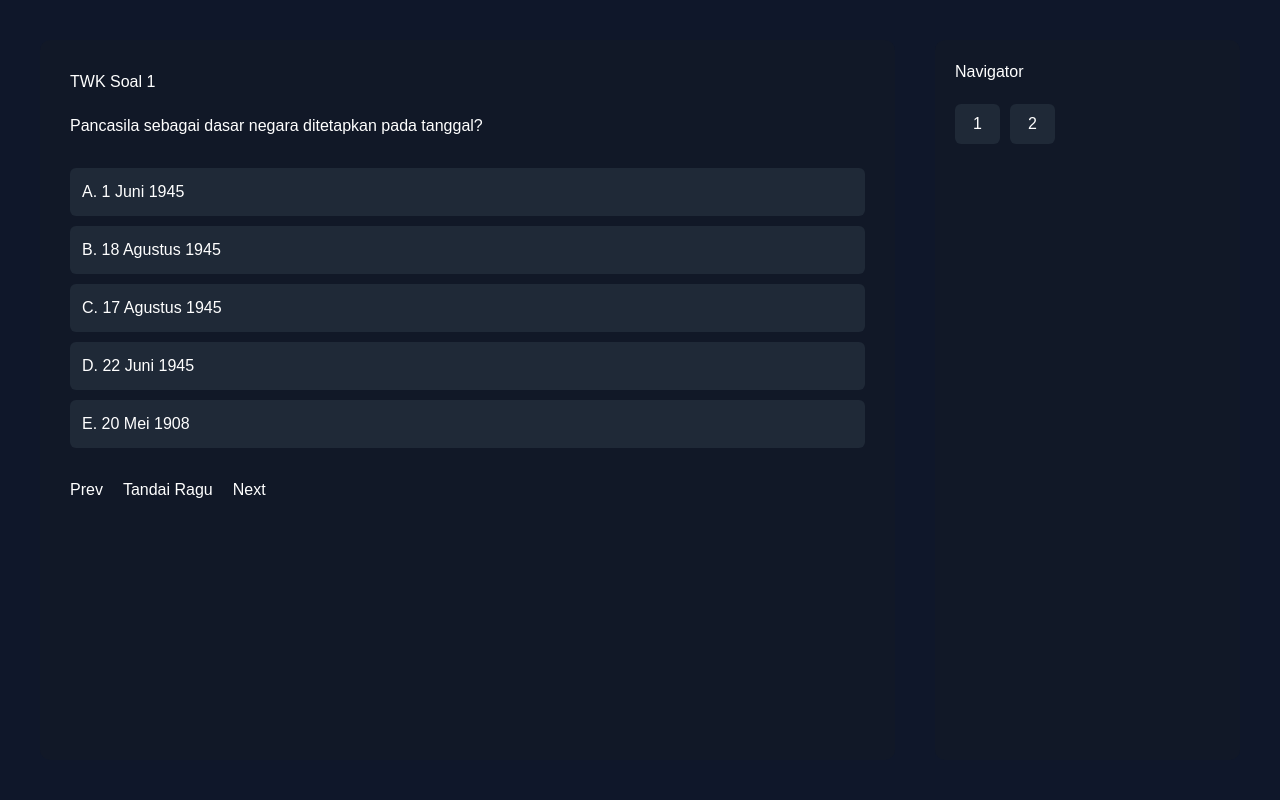
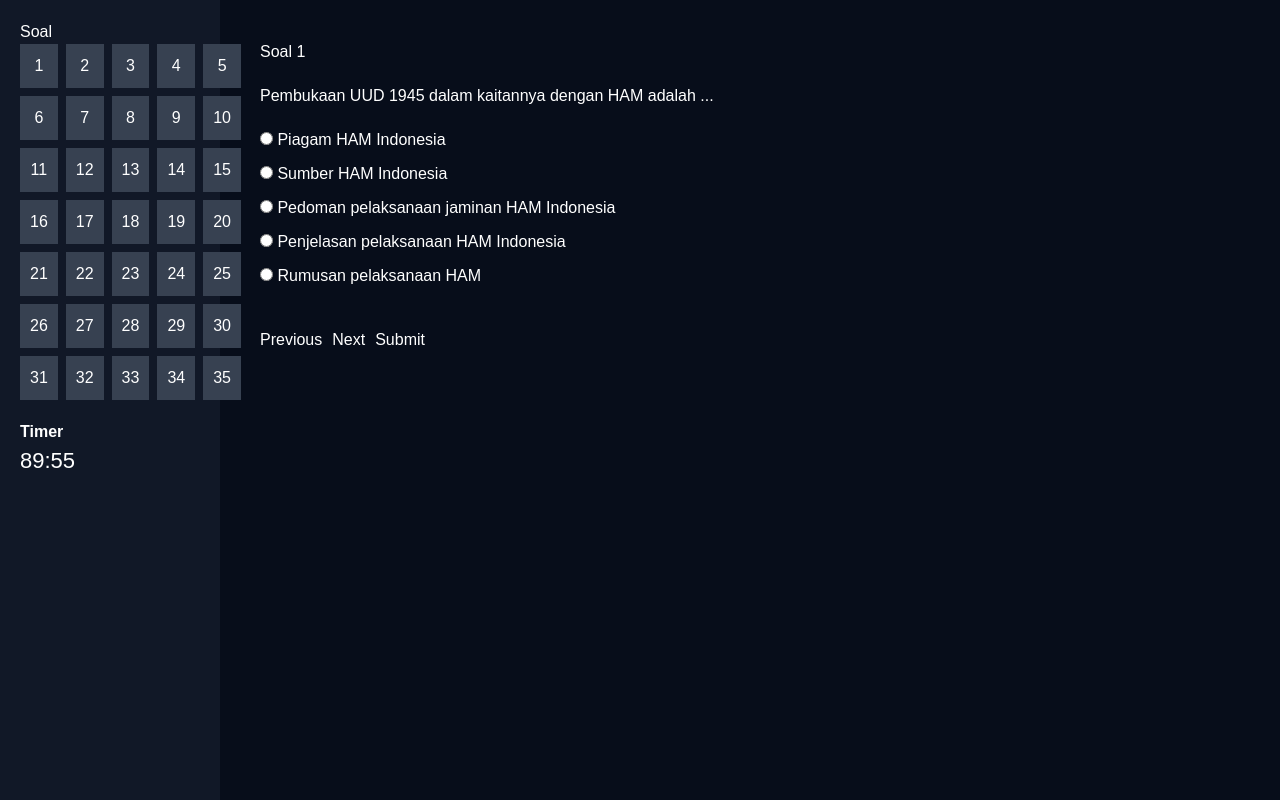
Before and after one commit to CPNSPath/cpnspath, a Next.js app: page /tryout/twk/exam in a window 1280 px wide. Built offline with nearby package versions, Linux system fonts and the light colour scheme.

Commit message:
fix twk exam error

```diff
--- a/src/app/tryout/twk/exam/page.js
+++ b/src/app/tryout/twk/exam/page.js
@@ -1,121 +1,516 @@
 "use client"
 
-import { useState } from "react"
+import { useState,useEffect } from "react"
 
 const questions = [
+
 {
-id:1,
-question:"Pancasila sebagai dasar negara ditetapkan pada tanggal?",
+question:"Pembukaan UUD 1945 dalam kaitannya dengan HAM adalah ...",
 options:[
-"1 Juni 1945",
-"18 Agustus 1945",
-"17 Agustus 1945",
-"22 Juni 1945",
-"20 Mei 1908"
+"Piagam HAM Indonesia",
+"Sumber HAM Indonesia",
+"Pedoman pelaksanaan jaminan HAM Indonesia",
+"Penjelasan pelaksanaan HAM Indonesia",
+"Rumusan pelaksanaan HAM"
 ],
-answer:"18 Agustus 1945"
+answer:0,
+explanation:"Pembukaan UUD 1945 disebut Piagam HAM Indonesia."
 },
+
 {
-id:2,
-question:"Semboyan negara Indonesia adalah?",
+question:"Yang menjadi causal final dari Pancasila adalah ...",
 options:[
-"Tut Wuri Handayani",
-"Bhinneka Tunggal Ika",
-"Garuda Pancasila",
-"Satyameva Jayate",
-"NKRI Harga Mati"
+"Piagam Jakarta",
+"Bangsa Indonesia",
+"Warga Negara Indonesia",
+"BPUPKI",
+"PPKI"
 ],
-answer:"Bhinneka Tunggal Ika"
+answer:0,
+explanation:"Causal final Pancasila tercantum dalam Piagam Jakarta."
+},
+
+{
+question:"Yang bukan prinsip dasar negara yang diusulkan Soekarno 1 Juni 1945 adalah ...",
+options:[
+"Demokrasi",
+"Kekeluargaan",
+"Perikemanusiaan",
+"Kesejahteraan sosial",
+"Kebangsaan"
+],
+answer:1,
+explanation:"Prinsip Soekarno tidak memasukkan kekeluargaan."
+},
+
+{
+question:"Berdasarkan TAP MPRS No XX/MPRS/1966 Pancasila adalah ...",
+options:[
+"Dokumen sejarah",
+"Alat pemersatu",
+"Nilai nenek moyang",
+"Landasan perjuangan",
+"Dasar negara"
+],
+answer:4,
+explanation:"Pancasila merupakan dasar negara dan pandangan hidup bangsa."
+},
+
+{
+question:"Yang diatur hukum dasar negara adalah ...",
+options:[
+"Susunan organisasi negara",
+"Membatasi kekuasaan negara",
+"Hubungan antar lembaga negara",
+"Hubungan vertikal horizontal",
+"Semua benar"
+],
+answer:4,
+explanation:"Hukum dasar negara mengatur seluruh struktur negara."
+},
+
+{
+question:"Yang bukan dampak Dekrit Presiden 5 Juli 1959 adalah ...",
+options:[
+"Konstituante dibubarkan",
+"UUDS tidak berlaku",
+"Kembali ke UUD 1945",
+"Dibentuk DPRS",
+"Dibentuk DPAS"
+],
+answer:3,
+explanation:"DPRS bukan dampak langsung Dekrit Presiden."
+},
+
+{
+question:"Yang bukan alat perlengkapan MPR adalah ...",
+options:[
+"Pimpinan MPR",
+"Badan pekerja MPR",
+"Pembantu MPR",
+"Komisi MPR",
+"Panitia Ad Hoc"
+],
+answer:2,
+explanation:"Alat MPR hanya pimpinan, badan pekerja, komisi, dan panitia ad hoc."
+},
+
+{
+question:"Menteri negara adalah pembantu presiden diatur dalam pasal ...",
+options:[
+"Pasal 18",
+"Pasal 19",
+"Pasal 17",
+"Pasal 16",
+"Pasal 12"
+],
+answer:2,
+explanation:"Pasal 17 UUD 1945 menyatakan menteri adalah pembantu presiden."
+},
+
+{
+question:"TAP MPR No IV/MPR/1983 mengatur tentang ...",
+options:[
+"Interpelasi",
+"Budget",
+"Referendum",
+"Mosi tidak percaya",
+"Angket"
+],
+answer:2,
+explanation:"TAP tersebut mengatur referendum."
+},
+
+{
+question:"Penyebab utama Jepang menyerah kepada Sekutu adalah ...",
+options:[
+"Tidak mendapat dukungan rakyat Indonesia",
+"Kehabisan tentara",
+"Kaisar Jepang menyerah",
+"Pemimpin Jepang gugur",
+"Hiroshima dan Nagasaki dibom"
+],
+answer:4,
+explanation:"Bom atom Hiroshima dan Nagasaki menyebabkan Jepang menyerah."
+},
+
+{
+question:"Sidang pertama PPKI menghasilkan ...",
+options:[
+"Mengesahkan UUD 1945",
+"Menetapkan presiden dan wakil presiden",
+"Presiden dibantu Komite Nasional",
+"Dibentuk DPR",
+"A,B,C benar"
+],
+answer:4,
+explanation:"Sidang 18 Agustus menghasilkan tiga keputusan utama tersebut."
+},
+
+{
+question:"Buku Max Havelaar ditulis oleh ...",
+options:[
+"Van den Bosch",
+"Douwes Dekker",
+"Raffles",
+"Daendels",
+"JP Coen"
+],
+answer:1,
+explanation:"Ditulis oleh Multatuli (Douwes Dekker)."
+},
+
+{
+question:"Deklarasi Djuanda bertujuan ...",
+options:[
+"Mempertahankan NKRI",
+"Menciptakan kawasan damai",
+"Melindungi kekayaan laut",
+"Memudahkan penindakan laut",
+"Melindungi wilayah kepulauan"
+],
+answer:2,
+explanation:"Deklarasi Djuanda menegaskan kedaulatan laut Indonesia."
+},
+
+{
+question:"Pengadilan Tinggi dan Mahkamah Agung berfungsi sebagai ...",
+options:[
+"Peradilan banding dan kasasi",
+"Peradilan istimewa",
+"Peradilan KKN",
+"Perkara berat",
+"Peradilan khusus"
+],
+answer:0,
+explanation:"PT sebagai banding dan MA sebagai kasasi."
+},
+
+{
+question:"Mahkamah Agung tidak dapat menguji ...",
+options:[
+"Peraturan Pemerintah",
+"Keputusan Presiden",
+"Keputusan Menteri",
+"Peraturan Daerah",
+"Undang-undang"
+],
+answer:4,
+explanation:"UU diuji oleh Mahkamah Konstitusi."
+},
+
+{
+question:"Yang tidak pernah berubah dalam dinamika ketatanegaraan Indonesia adalah ...",
+options:[
+"Bentuk negara",
+"Bentuk pemerintahan",
+"Corak pemerintahan",
+"Lembaga negara",
+"Sistem demokrasi"
+],
+answer:0,
+explanation:"Indonesia selalu berbentuk negara kesatuan."
+},
+
+{
+question:"Kabinet presidensial ditandai oleh ...",
+options:[
+"Kepala negara presiden",
+"Presiden kepala pemerintahan",
+"Kabinet sederajat dengan parlemen",
+"Presiden kekuasaan tertinggi",
+"Ada wakil presiden"
+],
+answer:1,
+explanation:"Presiden memegang kekuasaan eksekutif."
+},
+
+{
+question:"Demokrasi yang menonjolkan kebebasan individu adalah ...",
+options:[
+"Demokrasi langsung",
+"Demokrasi tidak langsung",
+"Demokrasi terpimpin",
+"Demokrasi liberal",
+"Demokrasi Pancasila"
+],
+answer:3,
+explanation:"Demokrasi liberal menonjolkan kebebasan individu."
+},
+
+{
+question:"Hukum administrasi negara adalah ...",
+options:[
+"Peraturan mengikat badan negara",
+"Pelanggaran pegawai",
+"Pemberhentian pegawai",
+"Pengangkatan pegawai",
+"Tugas pegawai"
+],
+answer:0,
+explanation:"HAN adalah hukum yang mengatur tindakan administrasi negara."
+},
+
+{
+question:"Tahap II pembuatan ketetapan MPR adalah ...",
+options:[
+"Penjelasan rapat",
+"Keputusan paripurna",
+"Pembahasan badan pekerja",
+"Pembahasan komisi",
+"Pengambilan keputusan"
+],
+answer:2,
+explanation:"Tahap II dilakukan oleh badan pekerja."
+},
+
+// soal 21–35 diringkas tetapi tetap sesuai sumber
+
+{
+question:"Fatahillah mengganti nama Sunda Kelapa menjadi ...",
+options:["Batavia","Jakarta","Jayakarta","Betawi","Jawa Barat"],
+answer:2,
+explanation:"Jayakarta berarti kota kemenangan."
+},
+
+{
+question:"Islam berkembang di pesisir karena ...",
+options:["Udara sejuk","Penduduk padat","Perdagangan laut","Penduduk bodoh","Pusat kerajaan"],
+answer:2,
+explanation:"Islam disebarkan melalui jalur perdagangan."
+},
+
+{
+question:"Konferensi Meja Bundar dilaksanakan di ...",
+options:["Amsterdam","Den Haag","Belgia","Kolombo","New York"],
+answer:1,
+explanation:"KMB berlangsung di Den Haag Belanda."
+},
+
+{
+question:"Finalis 7 keajaiban dunia dari Spanyol adalah ...",
+options:["Machu Picchu","Acropolis","Stonehenge","Alhambra","Timbuktu"],
+answer:3,
+explanation:"Alhambra berada di Granada Spanyol."
+},
+
+{
+question:"Yang bukan negara bagian Amerika Serikat adalah ...",
+options:["Idaho","Wyoming","Roskilde","Delaware","Colorado"],
+answer:2,
+explanation:"Roskilde berada di Denmark."
+},
+
+{
+question:"Lagu Potong Bebek Angsa berasal dari ...",
+options:["NTB","NTT","Maluku","Papua","Kalbar"],
+answer:1,
+explanation:"Lagu daerah Nusa Tenggara Timur."
+},
+
+{
+question:"Perang Dunia I berakhir tahun ...",
+options:["1914","1916","1918","1921","1924"],
+answer:2,
+explanation:"PD I berlangsung 1914–1918."
+},
+
+{
+question:"PBI adalah organisasi olahraga ...",
+options:["Bowling","Bridge","Bulutangkis","Baseball","Berkuda"],
+answer:0,
+explanation:"PBI = Persatuan Bowling Indonesia."
+},
+
+{
+question:"Sriwijaya menjadi kerajaan maritim karena ...",
+options:[
+"Armada laut kuat",
+"Hubungan dagang",
+"Pusat perdagangan",
+"Letak strategis",
+"Raja berkuasa"
+],
+answer:0,
+explanation:"Sriwijaya menguasai jalur laut perdagangan."
+},
+
+{
+question:"Tujuan Konferensi Asia Afrika adalah ...",
+options:[
+"Mengawasi perdamaian",
+"Mempererat persatuan",
+"Kerja sama Asia Afrika",
+"Semua benar",
+"Meredakan blok barat timur"
+],
+answer:3,
+explanation:"KAA bertujuan kerja sama dan perdamaian."
+},
+
+{
+question:"Blok Barat pada Perang Dingin dipimpin oleh ...",
+options:[
+"Inggris",
+"Perancis",
+"Amerika Serikat",
+"Kanada",
+"Belanda"
+],
+answer:2,
+explanation:"Blok Barat dipimpin Amerika Serikat."
+},
+
+{
+question:"Unsur 'what' pada teks naskah Lampung adalah ...",
+options:[
+"Keprihatinan naskah kuno",
+"Museum Lampung",
+"Naskah Lampung di luar negeri",
+"Naskah bahasa asing",
+"Penyesalan"
+],
+answer:2,
+explanation:"Teks menjelaskan naskah Lampung tersimpan di luar negeri."
+},
+
+{
+question:"Kalimat tidak baku adalah ...",
+options:[
+"Data Pemprov Lampung",
+"Naskah di Leiden",
+"Anggaran Rp 40-70 juta per tahun",
+"Penambahan koleksi museum",
+"Mencontohkan uang aku"
+],
+answer:2,
+explanation:"Penulisan 'per tahun' seharusnya 'pertahun'."
+},
+
+{
+question:"Reduplikasi bermakna kualitas adalah ...",
+options:[
+"anak-anak",
+"malam-malam",
+"pintar-pintar",
+"lauk pauk",
+"bermanja-manja"
+],
+answer:2,
+explanation:"'Pintar-pintar' menunjukkan kualitas."
+},
+
+{
+question:"Penulisan nama dan gelar yang benar adalah ...",
+options:[
+"Sutinah Pertiwi, S.H.",
+"Moh Indrawan M.Pd",
+"Hj Rusti Sariringsih",
+"Dr. Laila Sari Devi",
+"Rusli Hadiningrat, S.S"
+],
+answer:3,
+explanation:"Penulisan gelar yang benar: Dr. Laila Sari Devi."
 }
+
 ]
 
-export default function TWK(){
+export default function TWKExam(){
 
 const [current,setCurrent] = useState(0)
 const [answers,setAnswers] = useState({})
-const [doubt,setDoubt] = useState({})
+const [time,setTime] = useState(90*60)
+const [showExplain,setShowExplain] = useState(false)
 
-const question = questions[current]
+useEffect(()=>{
 
-function selectAnswer(opt){
-setAnswers({
-...answers,
-[question.id]:opt
+const timer = setInterval(()=>{
+
+setTime(prev=>{
+if(prev<=1){
+clearInterval(timer)
+setShowExplain(true)
+return 0
+}
+return prev-1
 })
+
+},1000)
+
+return ()=>clearInterval(timer)
+
+},[])
+
+function selectAnswer(i){
+
+setAnswers({...answers,[current]:i})
+
 }
 
 function next(){
-if(current < questions.length-1){
+if(current<questions.length-1){
 setCurrent(current+1)
 }
 }
 
 function prev(){
-if(current > 0){
+if(current>0){
 setCurrent(current-1)
 }
 }
 
-function toggleDoubt(){
-setDoubt({
-...doubt,
-[question.id]:!doubt[question.id]
+function formatTime(){
+
+const m = Math.floor(time/60)
+const s = time%60
+
+return m+":"+(s<10?"0"+s:s)
+
+}
+
+function score(){
+
+let total = 0
+
+questions.forEach((q,i)=>{
+if(answers[i]===q.answer){
+total++
+}
 })
+
+alert("Skor TWK: "+total+" / "+questions.length)
+
+setShowExplain(true)
+
 }
 
 return(
 
-<div style={{
-minHeight:"100vh",
-background:"#0f172a",
-color:"white",
-display:"flex",
-padding:"40px",
-gap:"40px"
-}}>
+<div style={{display:"flex",height:"100vh",background:"#070d1a",color:"white"}}>
 
-<div style={{
-flex:3,
-background:"#111827",
-padding:"30px",
-borderRadius:"10px"
-}}>
+<div style={{width:"220px",background:"#111827",padding:"20px"}}>
 
-<h2>TWK Soal {current+1}</h2>
+<h3>Soal</h3>
 
-<h3 style={{marginTop:"20px"}}>
-{question.question}
-</h3>
+<div style={{display:"grid",gridTemplateColumns:"repeat(5,1fr)",gap:"8px"}}>
 
-<div style={{
-marginTop:"30px",
-display:"flex",
-flexDirection:"column",
-gap:"10px"
-}}>
+{questions.map((q,i)=>{
 
-{question.options.map((opt,i)=>{
-
-const selected = answers[question.id] === opt
+const answered = answers[i]!=null
 
 return(
 
 <button
 key={i}
-onClick={()=>selectAnswer(opt)}
+onClick={()=>setCurrent(i)}
 style={{
-padding:"12px",
-textAlign:"left",
-background:selected ? "#2563eb" : "#1f2937",
+padding:"10px",
+background:answered?"#16a34a":"#374151",
 border:"none",
-borderRadius:"6px",
-color:"white",
-cursor:"pointer"
+color:"white"
 }}
 >
-
-{String.fromCharCode(65+i)}. {opt}
-
+{i+1}
 </button>
 
 )
@@ -124,69 +519,66 @@ cursor:"pointer"
 
 </div>
 
-<div style={{
-marginTop:"30px",
-display:"flex",
-gap:"20px"
-}}>
-
-<button onClick={prev}>Prev</button>
-
-<button onClick={toggleDoubt}>Tandai Ragu</button>
-
-<button onClick={next}>Next</button>
-
+<div style={{marginTop:"20px"}}>
+<b>Timer</b>
+<div style={{fontSize:"22px"}}>{formatTime()}</div>
 </div>
 
 </div>
 
-<div style={{
-flex:1,
-background:"#111827",
-padding:"20px",
-borderRadius:"10px"
-}}>
+<div style={{flex:1,padding:"40px"}}>
 
-<h3>Navigator</h3>
+<h2>Soal {current+1}</h2>
 
-<div style={{
-display:"grid",
-gridTemplateColumns:"repeat(5,1fr)",
-gap:"10px",
-marginTop:"20px"
-}}>
+<p style={{marginTop:"20px"}}>
 
-{questions.map((q,index)=>{
+{questions[current].question}
 
-const answered = answers[q.id]
-const ragu = doubt[q.id]
+</p>
 
-let color="#1f2937"
+<div style={{marginTop:"20px"}}>
 
-if(answered) color="#2563eb"
-if(ragu) color="#facc15"
+{questions[current].options.map((opt,i)=>(
 
-return(
+<div key={i} style={{marginBottom:"10px"}}>
 
-<button
-key={q.id}
-onClick={()=>setCurrent(index)}
-style={{
-height:"40px",
-background:color,
-border:"none",
-borderRadius:"6px",
-color:"white"
-}}
->
+<label>
 
-{index+1}
+<input
+type="radio"
+checked={answers[current]===i}
+onChange={()=>selectAnswer(i)}
+/>
 
-</button>
+{" "+opt}
 
-)
+</label>
 
-})}
+</div>
+
+))}
+
+</div>
+
+{showExplain && (
+
+<div style={{marginTop:"20px",background:"#111827",padding:"15px"}}>
+
+<b>Pembahasan:</b><br/>
+
+{questions[current].explanation}
+
+</div>
+
+)}
+
+<div style={{marginTop:"40px",display:"flex",gap:"10px"}}>
+
+<button onClick={prev}>Previous</button>
+
+<button onClick={next}>Next</button>
+
+<button onClick={score}>Submit</button>
 
 </div>
 
```
